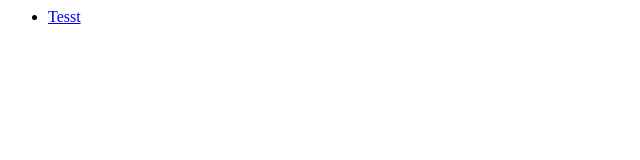
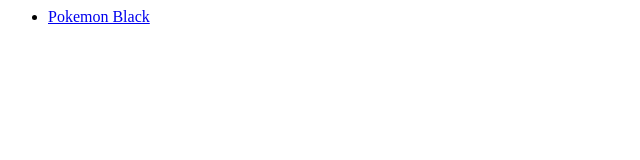
Before and after one commit to 23rf23/niinj, a plain HTML site: page index.html in a window 1280 px wide. Shown: the full height of the page, 0-640 px from the left. Drawn offline with Linux system fonts and the light colour scheme.

Commit message:
Update index.html

```diff
--- a/index.html
+++ b/index.html
@@ -1,4 +1,4 @@
 <ul>
 
-<li><a href="./Pokemon.html">Tesst</a></li>
+<li><a href="./PokemonBlack.html">Pokemon Black</a></li>
 <UL>
```
